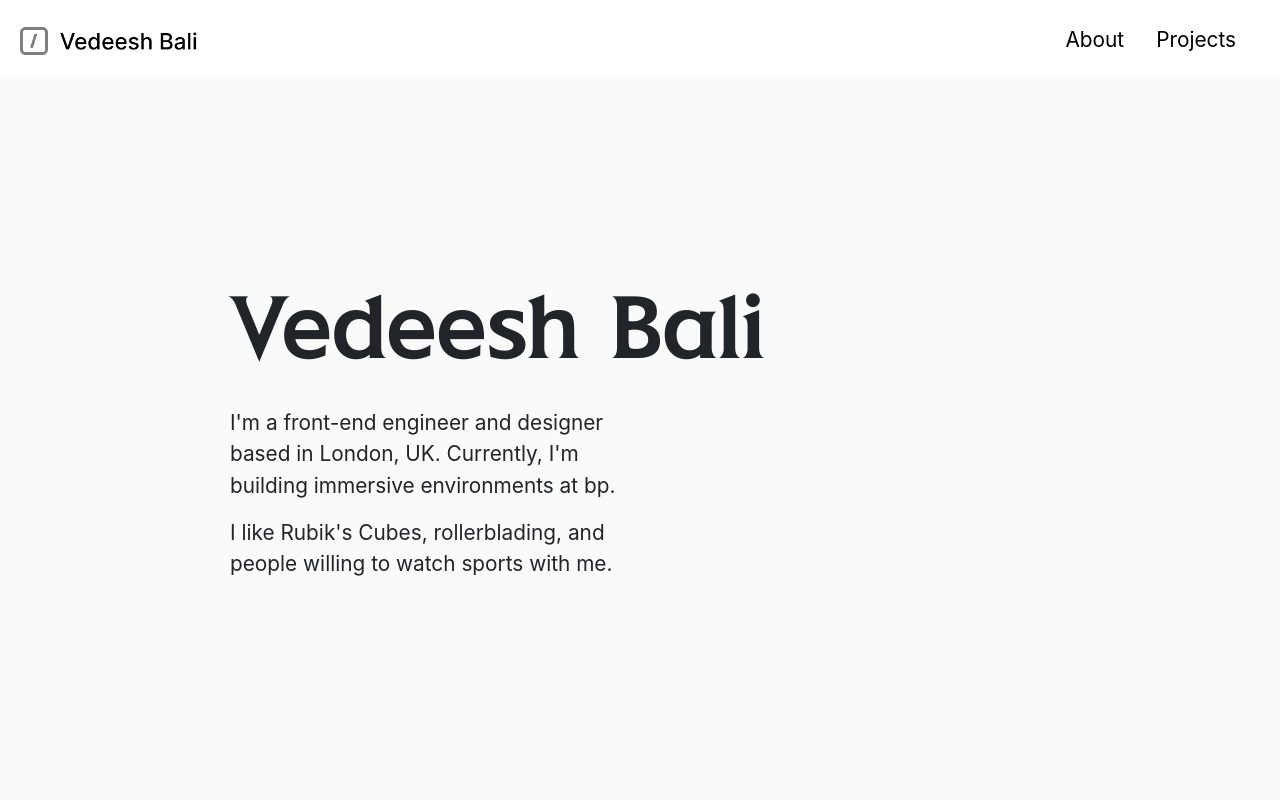
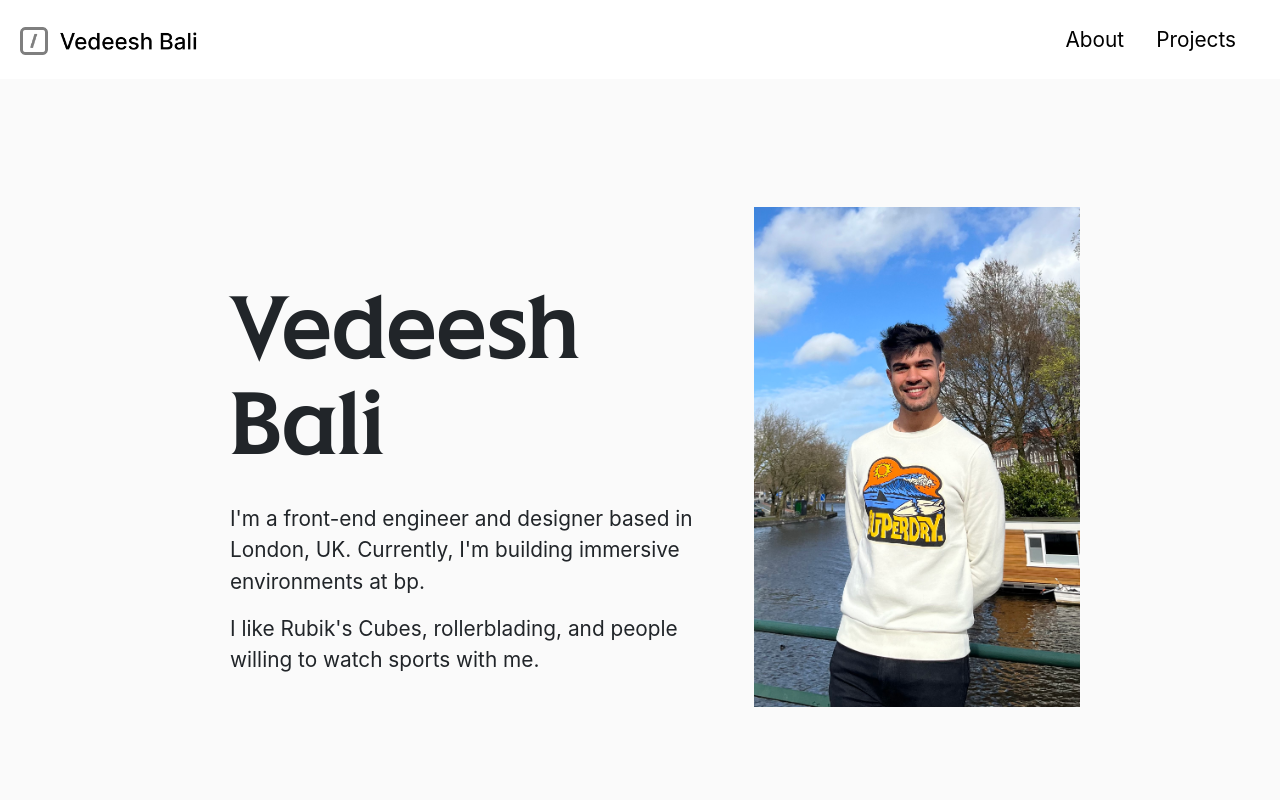
Before and after one commit to k20012691/portfolio, a React (Create React App) app: page / in a window 1280 px wide. Shown: the top 800 px of the page. Built offline with nearby package versions, Linux system fonts and the light colour scheme.

Commit message:
portrait on landing screen

```diff
--- a/src/pages/About.js
+++ b/src/pages/About.js
@@ -153,13 +153,13 @@ function About() {
 
           </Col>
         </Row>
-        <Row>
+        {/* <Row>
           <h2>Photography</h2>
           <p>
             My Canon Powershot SX50 HS has accompanied me to most of the places I visit. To see some of my work in travel
             and landscape photography, <NavLink href='#/about/photography' className='span'>click here</NavLink>.
           </p>
-        </Row>
+        </Row> */}
       </Container>
     </div>
   )
--- a/src/pages/Homepage.js
+++ b/src/pages/Homepage.js
@@ -8,14 +8,16 @@ import synapseVR_img from '../assets/img/synapseVR_img.svg'
 import aac_img from '../assets/img/AAC.svg'
 import { Col, Container, Row, Card, CardBody, CardGroup, CardImg, CardText, CardTitle, Button } from 'reactstrap'
 
+import image from '../assets/img/WebsiteImage 2.jpeg'
+
 function Homepage() {
   return (
     <div className='page'>
       <NavigationBar />
       <Container>
-        <h1 className='landing-title'>Vedeesh Bali</h1>
         <Row xs={2}>
-          <Col>
+          <Col xs={7}>
+          <h1 className='landing-title'>Vedeesh Bali</h1>
             <p className='landing-para'>
               I'm a front-end engineer and designer based in London, UK. Currently, I'm building immersive environments at bp.
             </p>
@@ -23,11 +25,11 @@ function Homepage() {
               I like Rubik's Cubes, rollerblading, and people willing to watch sports with me.
             </p>
           </Col>
-          <Col>
-
+          <Col xs={5}>
+            <img src={image} alt='Portrait' height='500px' style={{ paddingLeft: '2rem' }} />
           </Col>
         </Row>
-        <Row style={{ marginTop: '16vw' }}>
+        <Row style={{ marginTop: '8vw' }}>
           <h1>Featured Work</h1>
           <CardGroup>
           <Card>
--- a/src/pages/SynapseVR.js
+++ b/src/pages/SynapseVR.js
@@ -2,7 +2,6 @@ import React from 'react'
 import './PageStyling.css'
 import NavigationBar from '../components/Nav/NavigationBar'
 import { Container } from 'reactstrap'
-import ScrollReveal from 'scrollreveal'
 
 import splashImg from '../assets/img/synapseVR/Frame 64.png'
 import processImg from '../assets/img/synapseVR/DT_Process.png'
@@ -17,12 +16,6 @@ import prototypingImg from '../assets/img/synapseVR/Prototyping.png'
 import sybotImg from '../assets/img/synapseVR/SyBot.png'
 
 function SynapseVR() {
-  ScrollReveal({ reset: true }).reveal('img', {delay: 200})
-  ScrollReveal().reveal('#ps1', {delay: 200})
-  ScrollReveal().reveal('#ps2', {delay: 250})
-  ScrollReveal().reveal('#ps3', {delay: 300})
-  ScrollReveal().reveal('#ps4', {delay: 350})
-  ScrollReveal().reveal('#ps5', {delay: 400})
   return (
     <div className='page'>
       <NavigationBar />
```
Also changed, not shown: src/assets/img/WebsiteImage 2.jpeg (added).
